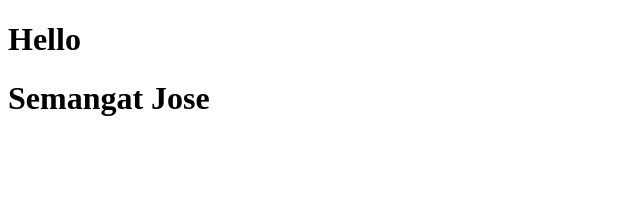
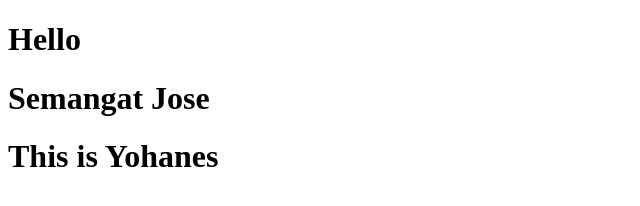
Before and after one commit to JoseLumbantobing/sandbox, a plain HTML site: page index.html in a window 1280 px wide. Shown: the whole page, without its empty margins (0-640 px from the left). Drawn offline with Linux system fonts and the light colour scheme.

Commit message:
This is Yohanes

```diff
--- a/index.html
+++ b/index.html
@@ -9,5 +9,6 @@
   <body>
     <h1>Hello</h1>
     <h1>Semangat Jose</h1>
+    <h1>This is Yohanes</h1>
   </body>
 </html>
```
